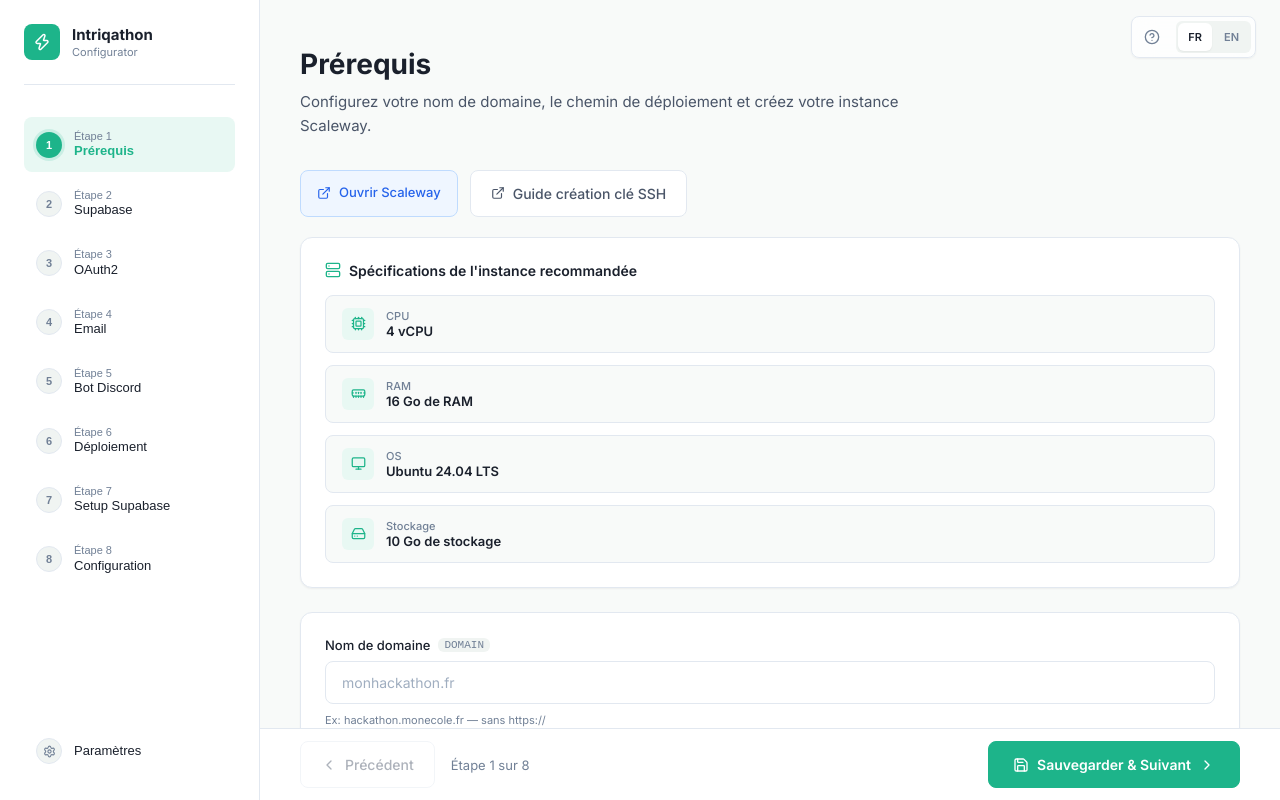
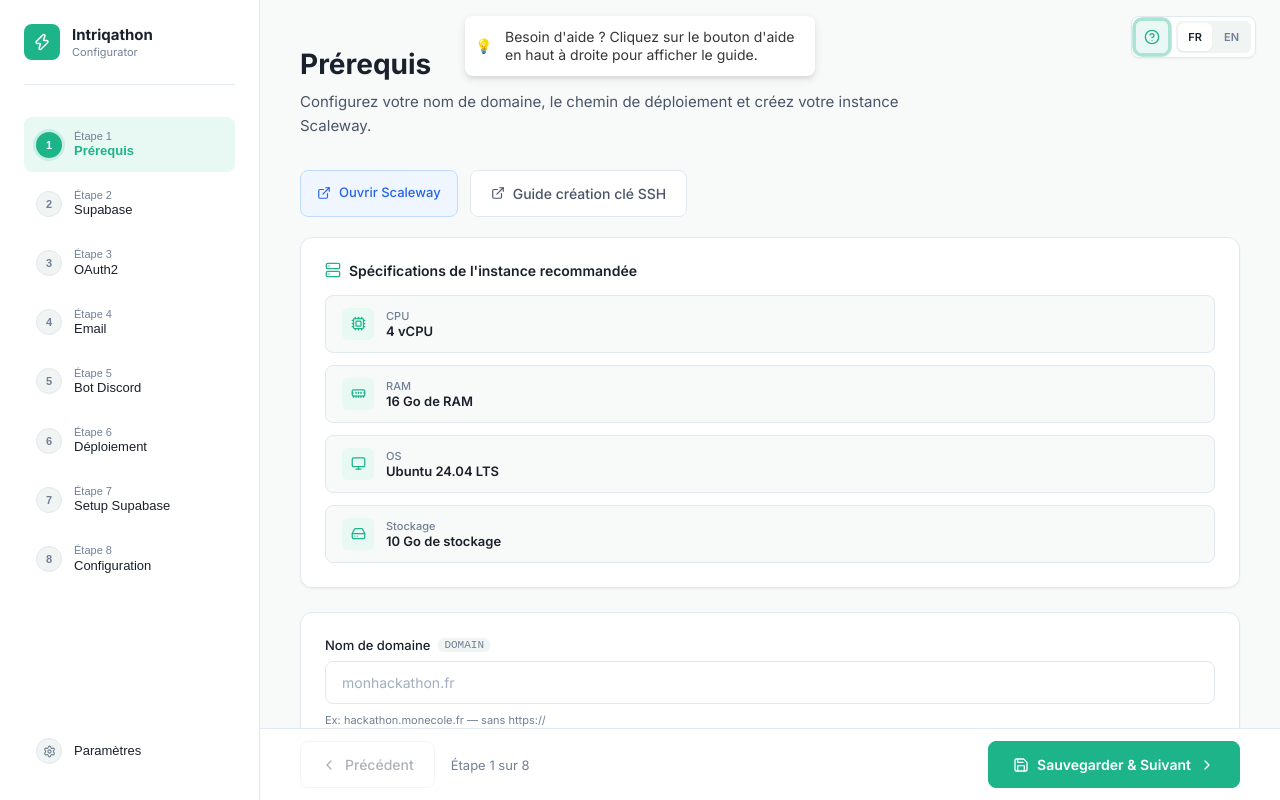
Before and after one commit to Intriqathon2027/intriqathon-configurator, a React (Vite) app: page / in a window 1280 px wide. Both pictures are taken after a click on the button "Nouvelle configuration". Built offline with nearby package versions, Linux system fonts and the light colour scheme.

Commit message:
feat(ui): help highlight

```diff
--- a/src/components/layout/TopRightIsland.tsx
+++ b/src/components/layout/TopRightIsland.tsx
@@ -9,13 +9,14 @@
 }
 
 export function TopRightIsland({ helpContent, setHelpOpen }: TopRightIslandProps) {
-  const { t } = useApp()
+  const { t, state, hasSavedConfig } = useApp()
+  const shouldBlink = !hasSavedConfig && state.currentStep === 0
 
   return (
     <div className="top-right-island">
       {helpContent && (
         <button
-          className="btn btn-icon"
+          className={`btn btn-icon ${shouldBlink ? 'animate-pulse-help' : ''}`}
           onClick={() => setHelpOpen(true)}
           title={t('help.title')}
           id="btn-help"
--- a/src/i18n/translations.ts
+++ b/src/i18n/translations.ts
@@ -53,6 +53,7 @@
     // Step 1
     'step1.title': 'Prérequis',
     'step1.desc': 'Configurez votre nom de domaine, le chemin de déploiement et créez votre instance Scaleway.',
+    'step1.help.toast': 'Besoin d\'aide ? Cliquez sur le bouton d\'aide en haut à droite pour afficher le guide.',
     'step1.domain': 'Nom de domaine',
     'step1.domain.hint': 'Ex: hackathon.monecole.fr — sans https://',
     'step1.domain.placeholder': 'monhackathon.fr',
@@ -224,6 +225,7 @@
     // Step 1
     'step1.title': 'Prerequisites',
     'step1.desc': 'Configure your domain name, deployment path, and create your Scaleway instance.',
+    'step1.help.toast': 'Need help? Click the help button in the top right to view the guide.',
     'step1.domain': 'Domain name',
     'step1.domain.hint': 'E.g.: hackathon.myschool.com — without https://',
     'step1.domain.placeholder': 'myhackathon.com',
--- a/src/index.css
+++ b/src/index.css
@@ -327,6 +327,23 @@
 .top-right-island #btn-help:hover {
   background: var(--color-bg-secondary);
   color: var(--color-text);
+}
+
+@keyframes pulseHelp {
+  0%, 100% {
+    background-color: transparent;
+    color: var(--color-text-muted);
+    box-shadow: 0 0 0 0 rgba(29, 180, 138, 0);
+  }
+  50% {
+    background-color: var(--color-primary-light);
+    color: var(--color-primary);
+    box-shadow: 0 0 0 4px rgba(29, 180, 138, 0.4);
+  }
+}
+
+.animate-pulse-help {
+  animation: pulseHelp 2s ease-in-out 3;
 }
 
 .top-right-island .lang-toggle {
--- a/src/pages/Step1Prerequis.tsx
+++ b/src/pages/Step1Prerequis.tsx
@@ -1,4 +1,6 @@
+import { useEffect } from 'react'
 import { Server, Cpu, MemoryStick, HardDrive, Monitor, FolderOpen, Key } from 'lucide-react'
+import toast from 'react-hot-toast'
 import { WizardLayout } from '../components/layout/WizardLayout'
 import { FormField } from '../components/ui/FormField'
 import { ExternalLinkBtn } from '../components/ui/ExternalLinkBtn'
@@ -48,7 +50,17 @@
 }
 
 export function Step1Prerequis() {
-  const { t, config, setField } = useApp()
+  const { t, config, setField, hasSavedConfig } = useApp()
+
+  useEffect(() => {
+    if (!hasSavedConfig) {
+      toast(t('step1.help.toast'), {
+        icon: '💡',
+        duration: 6000,
+        id: 'help-toast'
+      })
+    }
+  }, [hasSavedConfig, t])
 
   const openFolderDialog = async () => {
     if (window.electronAPI) {
--- a/src/types/i18n.ts
+++ b/src/types/i18n.ts
@@ -52,6 +52,7 @@
   // Step 1
   'step1.title': string
   'step1.desc': string
+  'step1.help.toast': string
   'step1.domain': string
   'step1.domain.hint': string
   'step1.domain.placeholder': string
```
